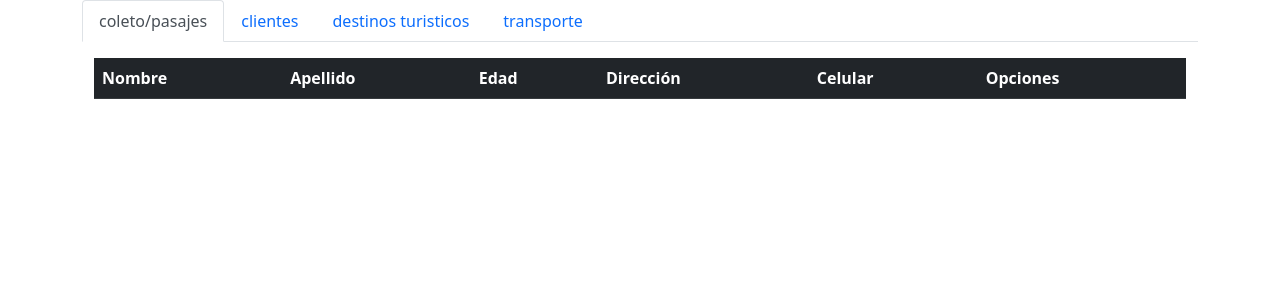
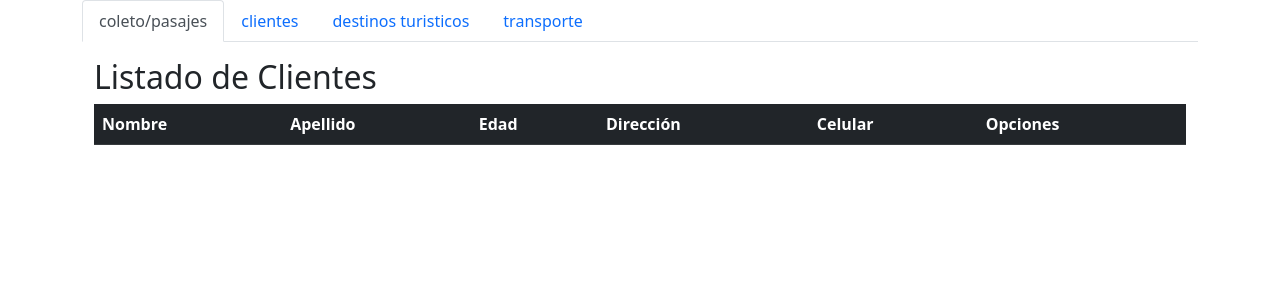
Before and after one commit to ruben777111/sistemadeturismo, a Django app: page /cliente/ in a window 1280 px wide. Shown: the top 300 px of the page. Run offline with Django 4.2, Linux system fonts and the light colour scheme; data that the repository does not hold is empty; some libraries are stand-ins or nearby versions.

Commit message:
11.04.22 10:39 listados

```diff
--- a/proyturismo/templates/cliente/index.html
+++ b/proyturismo/templates/cliente/index.html
@@ -7,7 +7,7 @@
 {% block contenido %}
 
 <div class="container mt-3">
-    <h2>{{titulo}}</h2>
+    <h2>{{title}}</h2>
     <table class="table table-dark">
         <thead>
             <tr>
--- a/proyturismo/views.py
+++ b/proyturismo/views.py
@@ -37,10 +37,11 @@ class clientes(ListView):
     model = Cliente
     template_name = 'cliente/index.html'
 
-
-def eliminarcliente(request):
-    ...
-
+    def get_context_data(self, **kwargs):
+        context = super().get_context_data(**kwargs)
+        context['title'] = 'Listado de Clientes'
+        context['pestaña'] = 'Listado de Clientes'
+        return context
 
 
 
@@ -49,3 +50,9 @@ def eliminarcliente(request):
 class transporte(ListView):
     model = Transporte
     template_name = 'transporte/index.html'
+
+    def get_context_data(self, **kwargs):
+        context = super().get_context_data(**kwargs)
+        context['titulo'] = 'Listado de Transportes'
+        context['pestaña'] = 'Listado de Transportes'
+        return context
```
